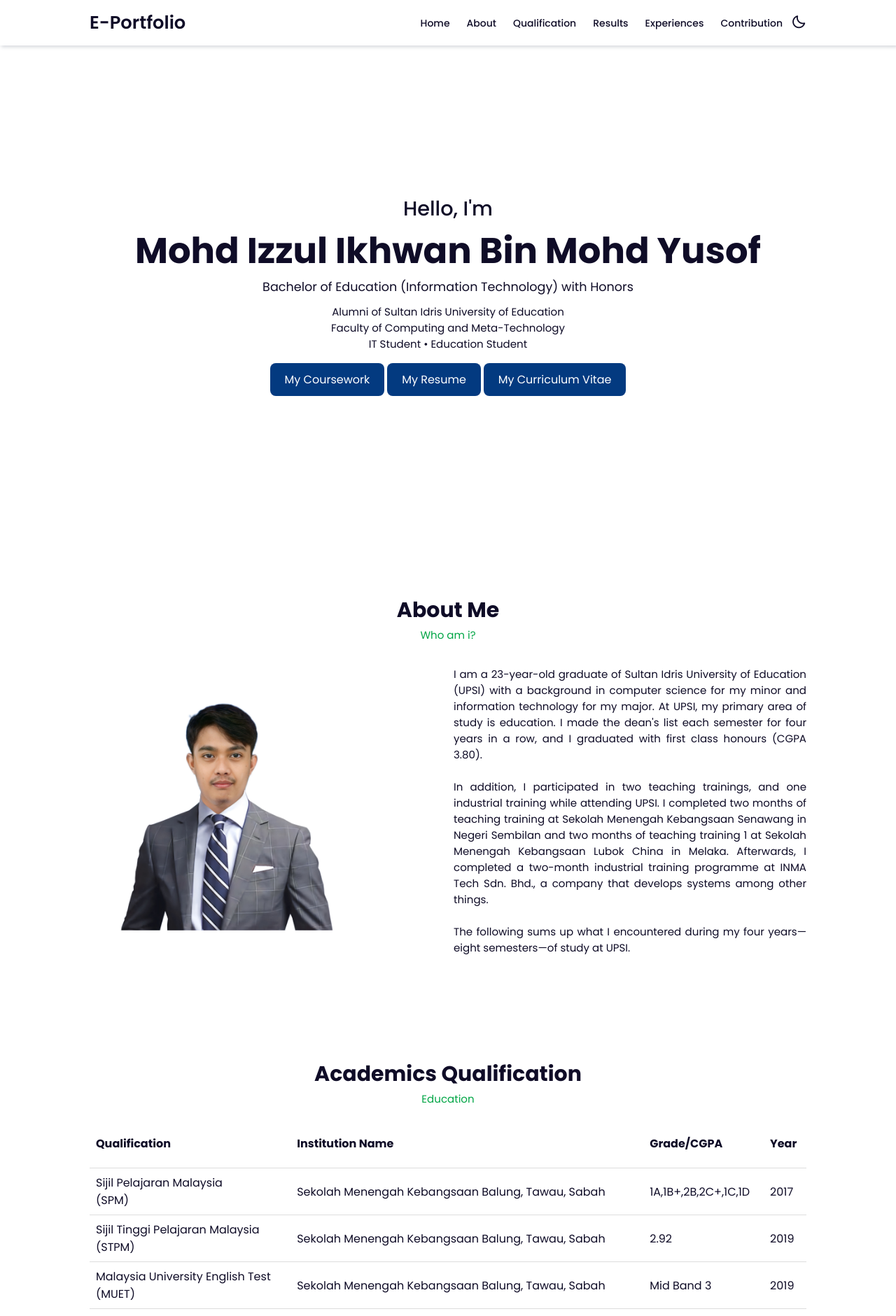
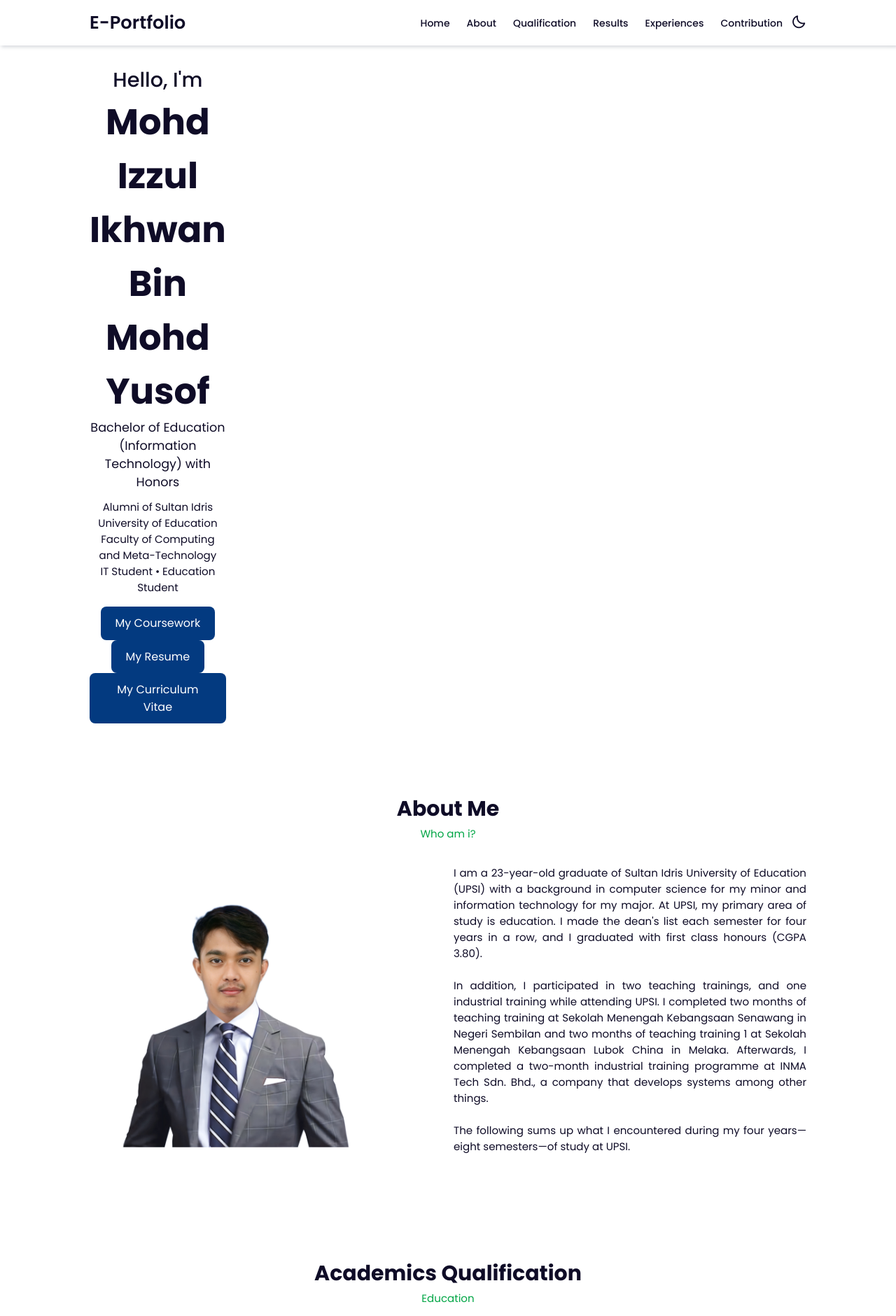
Before and after one commit to izzul0808/izzule-portfolio, a PHP site: page / in a window 1280 px wide. Shown: the top 1881 px of the page at 70% size. Run offline with PHP 8.4, Linux system fonts and the light colour scheme.

Commit message:
Update style.css

```diff
--- a/css/style.css
+++ b/css/style.css
@@ -104,58 +104,58 @@ header.shadow {
   position: relative;
   width: 100%;
   min-height: 100vh;
-  display: flex; /* Use flexbox */
-  flex-direction: column; /* Align items vertically */
-  justify-content: center; /* Center items vertically */
-  align-items: center; /* Center items horizontally */
+  display: grid;
+  grid-template-columns: 0.2fr 1fr 1fr;
+  align-items: center;
   gap: 1rem;
 }
-
-/* Center text within the .home-text container */
-.home-text {
+.home-img {
+  order: 3;
+  position: relative;
+  align-items: center;
+  place-items: center;
+  justify-content: center;
+  left: 12.5%;
+}
+.home-img img {
+  width: 60%;
+  align-items: center;
+  place-items: center;
+  justify-content: center;
+}
+.home-text{
   text-align: center;
 }
-
-/* Original styles */
 .home-text span {
   font-size: var(--medium-font);
   font-weight: 500;
 }
-
 .home-text h1 {
   font-size: var(--big-font);
 }
-
 .home-text h2 {
   font-size: 1.1rem;
   font-weight: 400;
 }
-
 .home-text p {
   font-size: var(--p-font);
   font-weight: 400;
   margin: 0.7rem 0 1rem;
 }
-
 .social {
   display: flex;
-  flex-direction: row; /* Arrange icons in a row */
-  justify-content: center; /* Center align the icons */
-  gap: 1rem; /* Add space between icons */
-  position: absolute;
-  top: 2rem; /* Adjust the vertical position as needed */
+  flex-direction: column;
+  gap: 0px;
 }
-
 .social a {
+  margin-top: 20px; /* Adjust top margin */
+  margin-bottom: 15px; /* Adjust bottom margin */
   font-size: 22px;
   color: var(--text-color);
-  transition: color 0.3s;
 }
-
 .social a:hover {
   color: var(--hover);
 }
-
 .btn {
   display: inline-block;
   background: var(--main-color);
@@ -185,11 +185,18 @@ th, td{
     text-align: left;
     border-bottom: 1px solid #ddd;
 }
+.about-img {
+  position: grid;
+  align-items: center;
+  place-items: center;
+  justify-content: center;
+}
 .about-img img {
-  width: 75%;
-  border-radius: 0.5rem;
-  margin: auto;
-  object-position: center;
+  width: 80%;
+  position: relative;
+  align-items: center;
+  place-items: center;
+  justify-content: center;
 }
 .references-img img {
   width: 45%;
```
